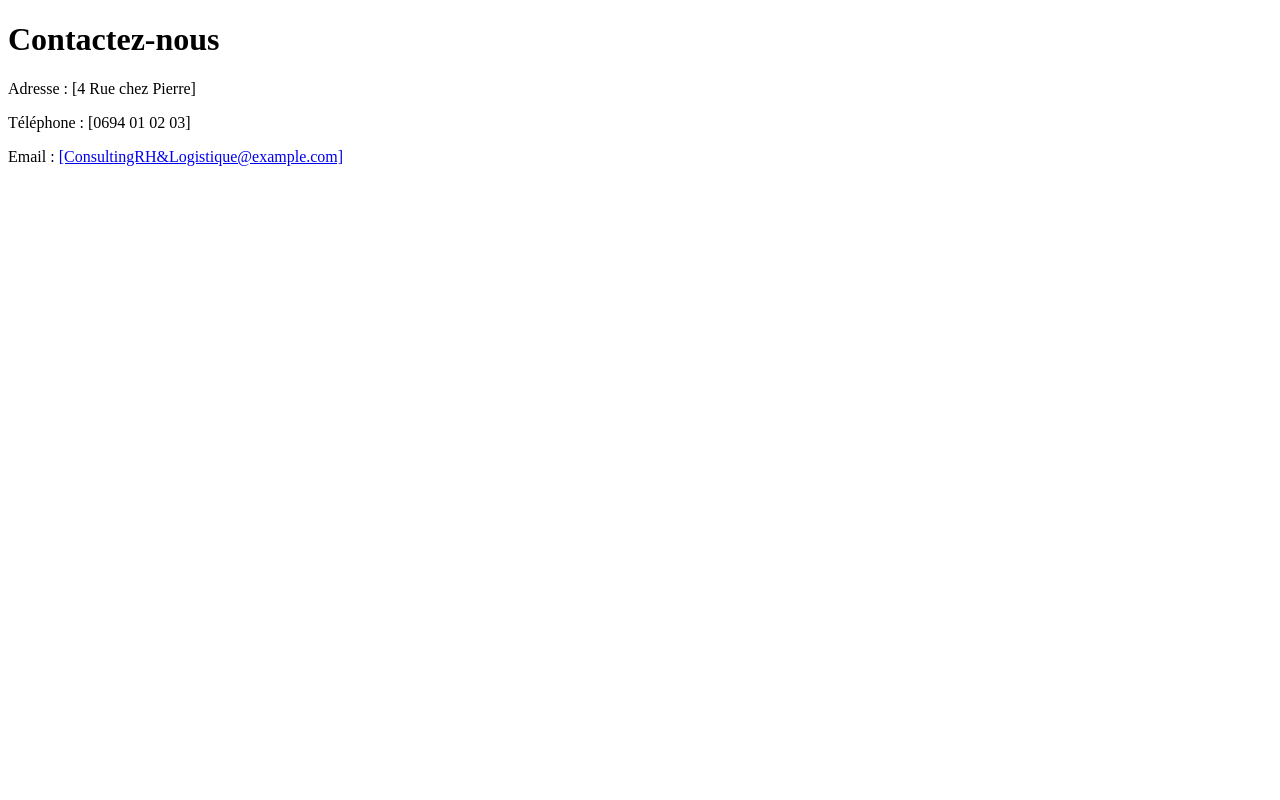
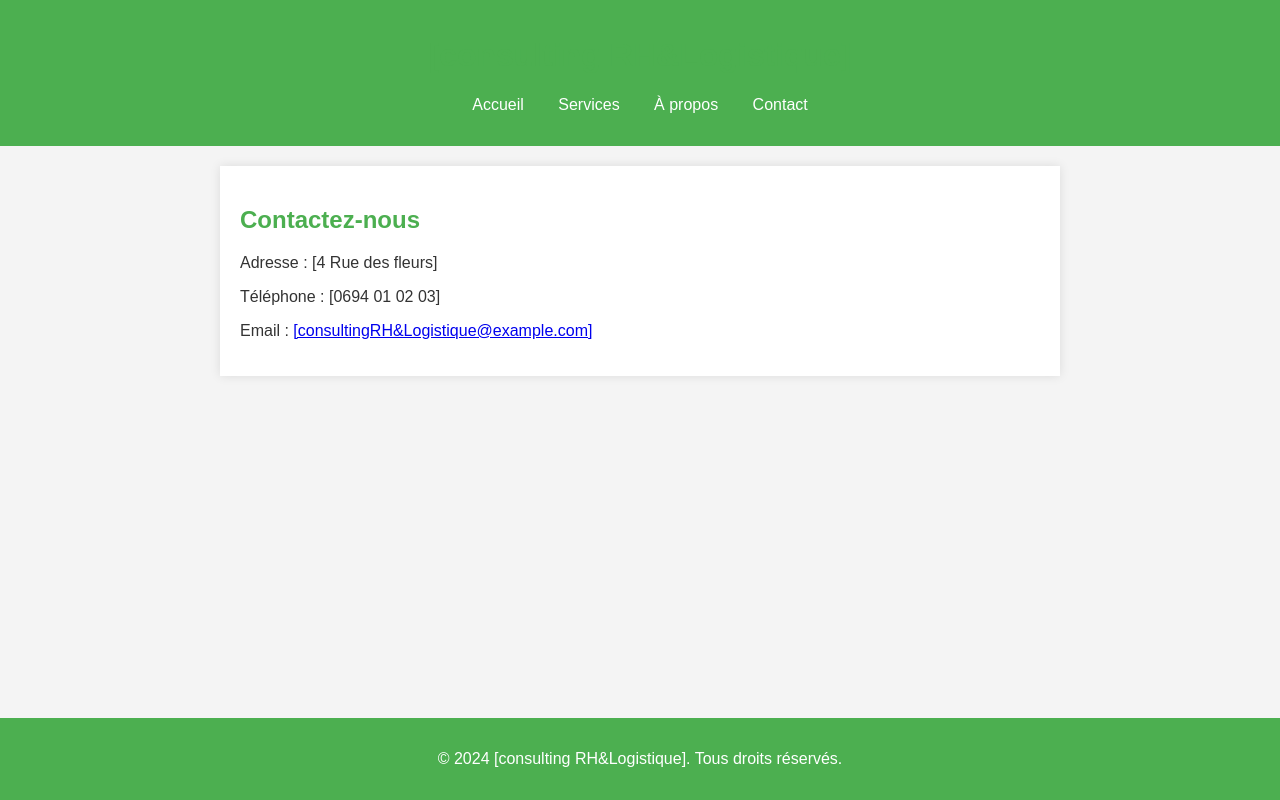
Before and after one commit to liljin14/consulting-RH-Logistique, a plain HTML site: page contact.html in a window 1280 px wide. Drawn offline with Linux system fonts and the light colour scheme.

Commit message:
Update contact.html

```diff
--- a/contact.html
+++ b/contact.html
@@ -3,12 +3,29 @@
 <head>
     <meta charset="UTF-8">
     <meta name="viewport" content="width=device-width, initial-scale=1.0">
-    <title>Contact - [Consulting RH&Logistique]</title>
+    <title>Contact - [consulting RH&Logistique]</title>
+    <link rel="stylesheet" href="styles.css">
 </head>
 <body>
-    <h1>Contactez-nous</h1>
-    <p>Adresse : [4 Rue chez Pierre]</p>
-    <p>Téléphone : [0694 01 02 03]</p>
-    <p>Email : <a href="mailto:[votre-email@example.com]">[ConsultingRH&Logistique@example.com]</a></p>
+    <header>
+        <h1>[consulting RH&Logistique]</h1>
+        <nav>
+            <ul>
+                <li><a href="index.html">Accueil</a></li>
+                <li><a href="services.html">Services</a></li>
+                <li><a href="about.html">À propos</a></li>
+                <li><a href="contact.html">Contact</a></li>
+            </ul>
+        </nav>
+    </header>
+    <main>
+        <h2>Contactez-nous</h2>
+        <p>Adresse : [4 Rue des fleurs]</p>
+        <p>Téléphone : [0694 01 02 03]</p>
+        <p>Email : <a href="mailto:[votre-email@example.com]">[consultingRH&Logistique@example.com]</a></p>
+    </main>
+    <footer>
+        <p>&copy; 2024 [consulting RH&Logistique]. Tous droits réservés.</p>
+    </footer>
 </body>
 </html>
```
